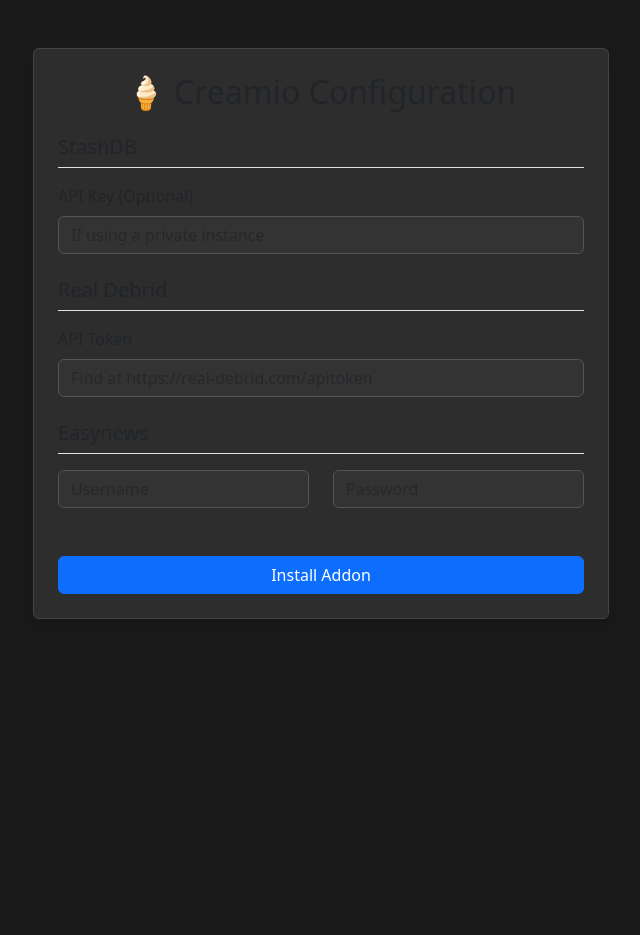
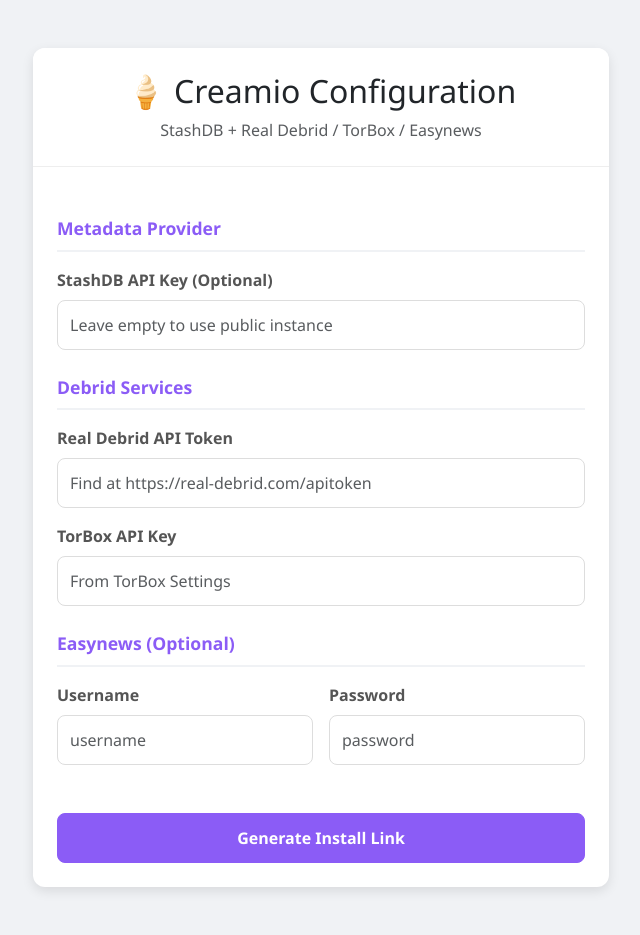
Before and after one commit to FastZet/Creamio, a FastAPI app: page /configure in a window 1280 px wide. Shown: the whole page, without its empty margins (319-959 px from the left). Before the commit the page ends 619 px from the top, so only its background shows below. Run offline with FastAPI, Linux system fonts and the light colour scheme; parts of the project's set-up code (start-up, migrations or seed data) failed here and were passed over.

Commit message:
Update config.html
Update config page: Light theme, add TorBox field, and manual link generation

```diff
--- a/creamio/templates/config.html
+++ b/creamio/templates/config.html
@@ -6,57 +6,143 @@
     <title>Configure Creamio</title>
     <link href="https://cdn.jsdelivr.net/npm/bootstrap@5.3.0/dist/css/bootstrap.min.css" rel="stylesheet">
     <style>
-        body { background-color: #1a1a1a; color: #eee; }
-        .card { background-color: #2d2d2d; border-color: #444; }
-        .form-control { background-color: #333; color: #fff; border-color: #555; }
-        .form-control:focus { background-color: #444; color: #fff; }
+        body {
+            background-color: #f0f2f5;
+            color: #333;
+            font-family: 'Segoe UI', Tahoma, Geneva, Verdana, sans-serif;
+        }
+        .card {
+            border: none;
+            border-radius: 12px;
+            box-shadow: 0 4px 12px rgba(0,0,0,0.1);
+        }
+        .card-header {
+            background-color: #fff;
+            border-bottom: 1px solid #eee;
+            border-radius: 12px 12px 0 0 !important;
+            padding: 1.5rem;
+        }
+        .form-label {
+            font-weight: 600;
+            color: #555;
+            margin-bottom: 0.5rem;
+        }
+        .form-control {
+            border-radius: 8px;
+            padding: 0.75rem;
+            border: 1px solid #ddd;
+            background-color: #fff;
+        }
+        .form-control:focus {
+            border-color: #8b5cf6;
+            box-shadow: 0 0 0 3px rgba(139, 92, 246, 0.1);
+        }
+        .section-title {
+            color: #8b5cf6; /* Soft Purple */
+            font-size: 1.1rem;
+            font-weight: 700;
+            margin-top: 1.5rem;
+            margin-bottom: 1rem;
+            border-bottom: 2px solid #f0f2f5;
+            padding-bottom: 0.5rem;
+        }
+        .btn-primary {
+            background-color: #8b5cf6;
+            border-color: #8b5cf6;
+            padding: 0.75rem;
+            font-weight: 600;
+            border-radius: 8px;
+            transition: all 0.2s;
+        }
+        .btn-primary:hover {
+            background-color: #7c3aed;
+            border-color: #7c3aed;
+        }
+        .result-box {
+            background-color: #1e1e1e;
+            color: #a6e22e;
+            font-family: monospace;
+            padding: 1rem;
+            border-radius: 6px;
+            word-break: break-all;
+            display: none; /* Hidden by default */
+            margin-top: 1.5rem;
+            border: 1px solid #333;
+        }
     </style>
 </head>
 <body class="py-5">
     <div class="container" style="max-width: 600px;">
-        <div class="card shadow">
+        <div class="card">
+            <div class="card-header text-center">
+                <h2 class="mb-0">🍦 Creamio Configuration</h2>
+                <p class="text-muted mt-2 mb-0">StashDB + Real Debrid / TorBox / Easynews</p>
+            </div>
             <div class="card-body p-4">
-                <h2 class="card-title text-center mb-4">🍦 Creamio Configuration</h2>
+                <form id="configForm">
 
-                <form id="configForm">
-                    <!-- StashDB (Optional Override) -->
-                    <h5 class="mb-3 border-bottom pb-2">StashDB</h5>
+                    <!-- StashDB -->
+                    <div class="section-title">Metadata Provider</div>
                     <div class="mb-3">
-                        <label class="form-label">API Key (Optional)</label>
-                        <input type="text" class="form-control" id="stashdb_key" placeholder="If using a private instance">
+                        <label class="form-label">StashDB API Key (Optional)</label>
+                        <input type="text" class="form-control" id="stashdb_key" placeholder="Leave empty to use public instance">
                     </div>
 
+                    <!-- Debrid Providers -->
+                    <div class="section-title">Debrid Services</div>
+
                     <!-- Real Debrid -->
-                    <h5 class="mb-3 border-bottom pb-2 mt-4">Real Debrid</h5>
                     <div class="mb-3">
-                        <label class="form-label">API Token</label>
+                        <label class="form-label">Real Debrid API Token</label>
                         <input type="text" class="form-control" id="rd_key" placeholder="Find at https://real-debrid.com/apitoken">
                     </div>
 
+                    <!-- TorBox -->
+                    <div class="mb-3">
+                        <label class="form-label">TorBox API Key</label>
+                        <input type="text" class="form-control" id="torbox_key" placeholder="From TorBox Settings">
+                    </div>
+
                     <!-- Easynews -->
-                    <h5 class="mb-3 border-bottom pb-2 mt-4">Easynews</h5>
-                    <div class="row">
-                        <div class="col">
-                            <input type="text" class="form-control" id="easynews_user" placeholder="Username">
+                    <div class="section-title">Easynews (Optional)</div>
+                    <div class="row g-3">
+                        <div class="col-md-6">
+                            <label class="form-label">Username</label>
+                            <input type="text" class="form-control" id="easynews_user" placeholder="username">
                         </div>
-                        <div class="col">
-                            <input type="password" class="form-control" id="easynews_pass" placeholder="Password">
+                        <div class="col-md-6">
+                            <label class="form-label">Password</label>
+                            <input type="password" class="form-control" id="easynews_pass" placeholder="password">
                         </div>
                     </div>
 
-                    <button type="button" class="btn btn-primary w-100 mt-5" onclick="install()">Install Addon</button>
+                    <button type="button" class="btn btn-primary w-100 mt-5" onclick="generateLink()">Generate Install Link</button>
                 </form>
+
+                <!-- Result Area -->
+                <div id="resultArea" class="mt-4" style="display: none;">
+                    <label class="form-label">Addon URL (Copy this)</label>
+                    <div class="input-group mb-3">
+                        <input type="text" class="form-control" id="addonUrl" readonly>
+                        <button class="btn btn-outline-secondary" type="button" onclick="copyLink()">Copy</button>
+                    </div>
+                    <div class="d-grid">
+                        <a id="installBtn" href="#" class="btn btn-success">Install in Stremio</a>
+                    </div>
+                </div>
+
             </div>
         </div>
     </div>
 
     <script>
-        function install() {
+        function generateLink() {
             const config = {
-                stashdb_key: document.getElementById('stashdb_key').value,
-                rd_key: document.getElementById('rd_key').value,
-                easynews_user: document.getElementById('easynews_user').value,
-                easynews_pass: document.getElementById('easynews_pass').value
+                stashdb_key: document.getElementById('stashdb_key').value.trim(),
+                rd_key: document.getElementById('rd_key').value.trim(),
+                torbox_key: document.getElementById('torbox_key').value.trim(),
+                easynews_user: document.getElementById('easynews_user').value.trim(),
+                easynews_pass: document.getElementById('easynews_pass').value.trim()
             };
 
             // Remove empty keys
@@ -65,12 +151,24 @@
             const jsonStr = JSON.stringify(config);
             const b64 = btoa(jsonStr); // Base64 encode
 
-            // Construct Stremio Install Link
-            // Protocol: stremio://{host}/{config}/manifest.json
+            // Construct URL
             const host = window.location.host;
-            const protocol = window.location.protocol.replace('http', 'stremio');
+            const protocol = window.location.protocol;
+            const fullUrl = `${protocol}//${host}/${b64}/manifest.json`;
+            const stremioUrl = fullUrl.replace('http', 'stremio');
 
-            window.location.href = `${protocol}//${host}/${b64}/manifest.json`;
+            // Show results
+            document.getElementById('resultArea').style.display = 'block';
+            document.getElementById('addonUrl').value = fullUrl;
+            document.getElementById('installBtn').href = stremioUrl;
+        }
+
+        function copyLink() {
+            const copyText = document.getElementById("addonUrl");
+            copyText.select();
+            copyText.setSelectionRange(0, 99999);
+            navigator.clipboard.writeText(copyText.value);
+            alert("Link copied: " + copyText.value);
         }
     </script>
 </body>
```
